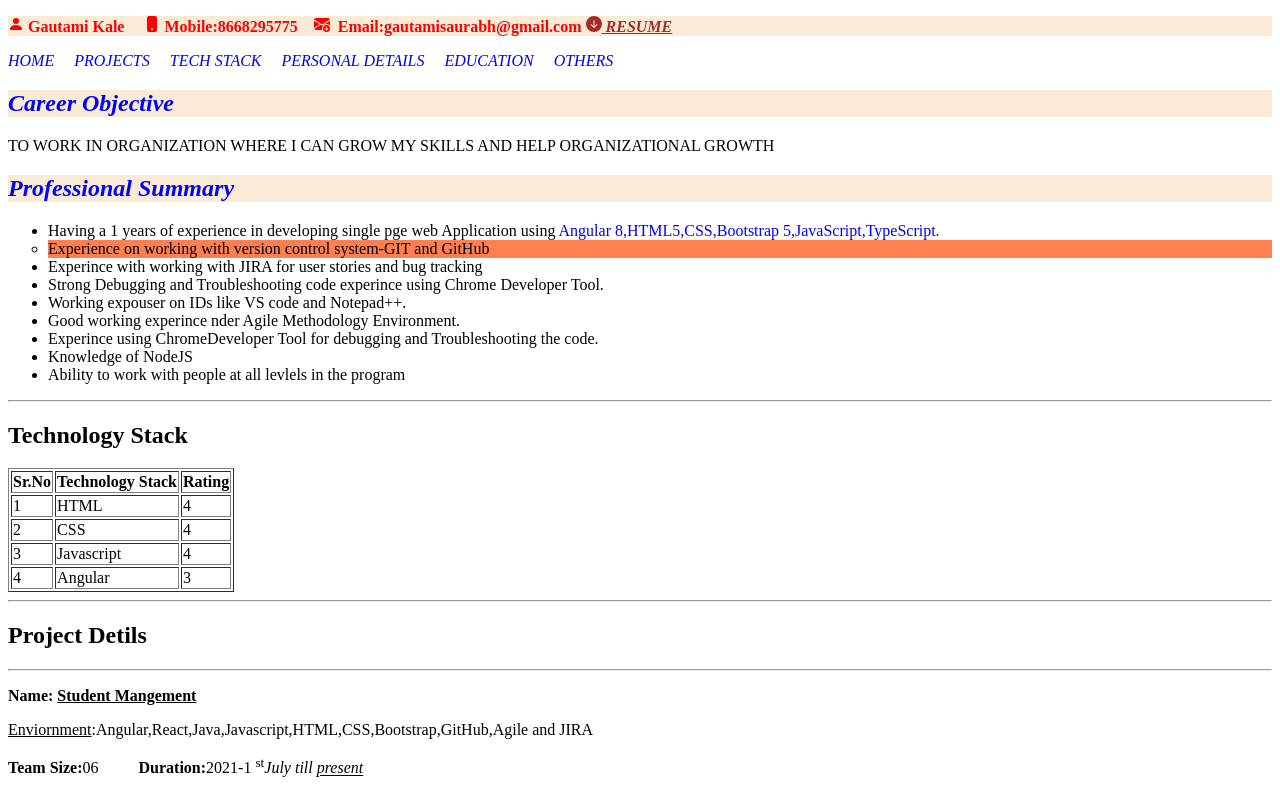
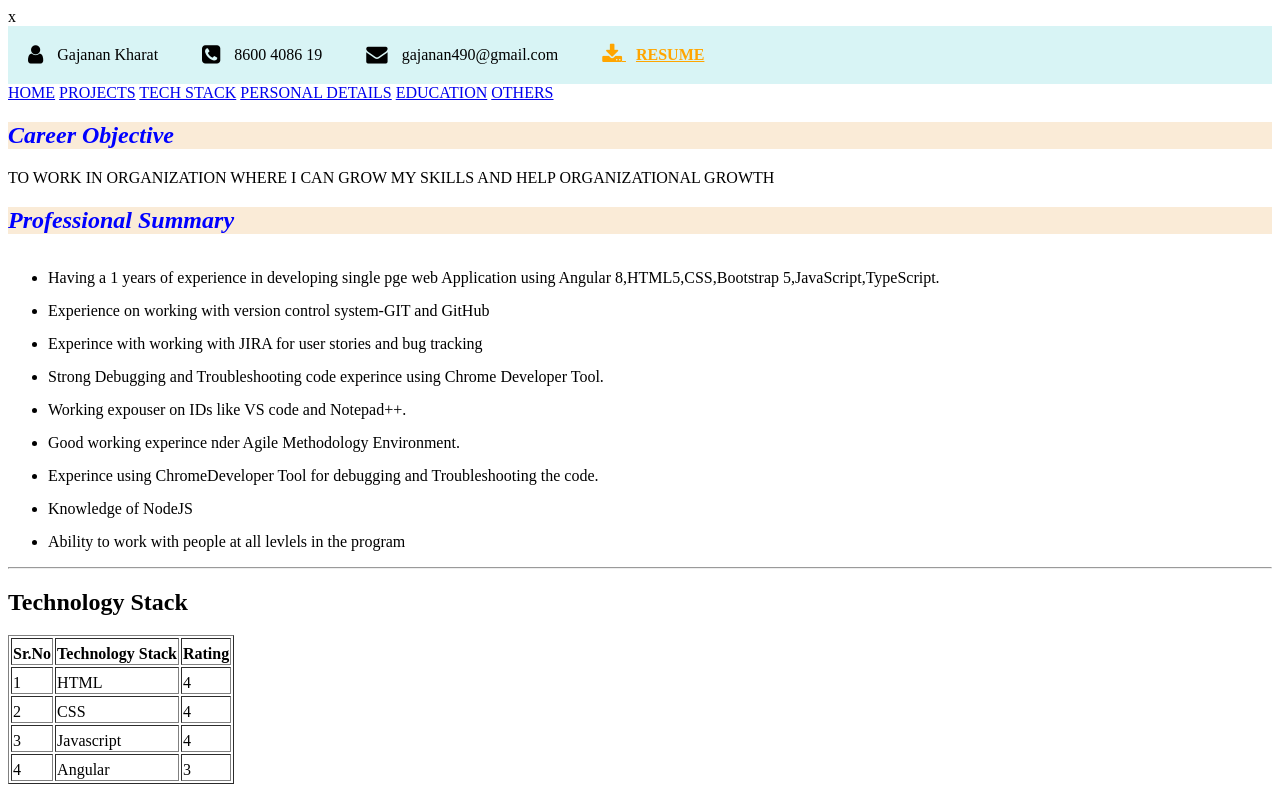
Before and after one commit to GautamiKale/my-profile, a plain HTML site: page index.html in a window 1280 px wide. Shown: the top 790 px of the page. Drawn offline with Linux system fonts and the light colour scheme.

Commit message:
add padding property
add pdding property

```diff
--- a/index.html
+++ b/index.html
@@ -4,61 +4,64 @@
     <meta charset="UTF-8" />
     <meta name="viewport" content="width=device-width, initial-scale=1.0" />
     <title>Document</title>
-    <style>
-    #resume{
-      color: brown;
-      font-style: italic;
+    <!-- CDN Link -->
+    <link rel="stylesheet" href="https://cdnjs.cloudflare.com/ajax/libs/font-awesome/4.7.0/css/font-awesome.min.css">
 
-    }
-    .b{
-      color:blue;
-      font-style: italic;
-      text-decoration-line: none;
-    }
-    .a{
-      color:red;
-      font-weight:bold ;
-    }
-    #c{
-      background-color: antiquewhite;
-    }
-    #textclr{
-      color: blue;
-    }
-    .liststyle{
-      list-style-type:circle;
-    background-color: coral;
+     <style>
+      header{
+        padding: 20px;
+        background-color: rgb(216, 244, 245);
+      }
+      #resume{
+        color: orange;
+        font-weight: bolder;
+      }
+      .heading{
+        color: cadetblue;
+        font-style: italic;
+      }
+      .header-info{
+        margin-right: 40px;
+        margin-left: 10px;
+      }
+      #resume-text{
+        margin-left: 10px;
+      }
+      .footer-info{
+        margin-right:10px;
+        margin-left: 5px;
+      }
+      li{
+        padding-top: 15px;
+      }
+      td{
+        padding-top: 6px;
+      }
+      th{
+        padding-top: 6px;
+      }
 
-    }
-  </style>
+    </style>
   </head>
   <body>
     <!-- Header Section -->
-    <header id="c">
-        <p class="a"><svg xmlns="http://www.w3.org/2000/svg" width="16" height="16" fill="currentColor" class="bi bi-person-fill" viewBox="0 0 16 16">
-            <path d="M3 14s-1 0-1-1 1-4 6-4 6 3 6 4-1 1-1 1zm5-6a3 3 0 1 0 0-6 3 3 0 0 0 0 6"/>
-          </svg>&nbsp;Gautami Kale &nbsp;&nbsp;&nbsp;
-          <svg xmlns="http://www.w3.org/2000/svg" width="16" height="16" fill="currentColor" class="bi bi-phone-fill" viewBox="0 0 16 16">
-            <path d="M3 2a2 2 0 0 1 2-2h6a2 2 0 0 1 2 2v12a2 2 0 0 1-2 2H5a2 2 0 0 1-2-2zm6 11a1 1 0 1 0-2 0 1 1 0 0 0 2 0"/>
-          </svg>&nbsp;Mobile:8668295775&nbsp;&nbsp;&nbsp;
-          <svg xmlns="http://www.w3.org/2000/svg" width="16" height="16" fill="currentColor" class="bi bi-envelope-arrow-down-fill" viewBox="0 0 16 16">
-            <path d="M.05 3.555A2 2 0 0 1 2 2h12a2 2 0 0 1 1.95 1.555L8 8.414zM0 4.697v7.104l5.803-3.558zm.192 8.159 6.57-4.027L8 9.586l1.239-.757.367.225A4.49 4.49 0 0 0 8 12.5c0 .526.09 1.03.256 1.5H2a2 2 0 0 1-1.808-1.144M16 4.697v4.974A4.5 4.5 0 0 0 12.5 8a4.5 4.5 0 0 0-1.965.45l-.338-.207z"/>
-            <path d="M12.5 16a3.5 3.5 0 1 0 0-7 3.5 3.5 0 0 0 0 7m.354-1.646a.5.5 0 0 1-.722-.016l-1.149-1.25a.5.5 0 1 1 .737-.676l.28.305V11a.5.5 0 0 1 1 0v1.793l.396-.397a.5.5 0 0 1 .708.708z"/>
-          </svg> &nbsp;Email:gautamisaurabh@gmail.com
-          <a href="assets/resume.pdf " id="resume">
-            <svg xmlns="http://www.w3.org/2000/svg" width="16" height="16" fill="currentColor" class="bi bi-arrow-down-circle-fill" viewBox="0 0 16 16">
-              <path d="M16 8A8 8 0 1 1 0 8a8 8 0 0 1 16 0M8.5 4.5a.5.5 0 0 0-1 0v5.793L5.354 8.146a.5.5 0 1 0-.708.708l3 3a.5.5 0 0 0 .708 0l3-3a.5.5 0 0 0-.708-.708L8.5 10.293z"/>
-            </svg>
-             RESUME</a>
-        </p>
+    x<!-- Header Section -->
+    <header>
+          <i class="fa fa-user fa-lg" aria-hidden="true"></i>
+          <span class="header-info">Gajanan Kharat </span>
+          <i class="fa fa-phone-square fa-lg" aria-hidden="true"></i>
+          <span class="header-info">8600 4086 19  </span>
+          <i class="fa fa-envelope fa-lg" aria-hidden="true"></i>
+          <span class="header-info">gajanan490@gmail.com </span>
+          <a href="assets/resume.pdf" download id="resume">  <i class="fa fa-download fa-lg" aria-hidden="true"></i> <span id="resume-text">RESUME</span>  </a>
     </header>
     <!-- Nevigation Section -->
     <nav>
-        <a href="#home" class="b">HOME</a>&nbsp;&nbsp;&nbsp;&nbsp;
-        <a href="#project" class="b">PROJECTS</a>&nbsp;&nbsp;&nbsp;&nbsp;
-        <a href="#techstack" class="b">TECH STACK</a>&nbsp;&nbsp;&nbsp;&nbsp;
-        <a href="personaldetail.html" class="b">PERSONAL DETAILS</a>&nbsp;&nbsp;&nbsp;&nbsp;
-        <a href="#education" class="b">EDUCATION</a>&nbsp;&nbsp;&nbsp;&nbsp;
+        <a href="#home" class="b"><span class="nav-info">HOME</span></a>
+        <a href="#project" class="b"><span class="nav-info">PROJECTS</span></a>
+        <a href="#techstack" class="b">TECH STACK</a>
+        <a href="personaldetail.html" class="b">PERSONAL DETAILS</a>
+        <a href="#education" class="b">EDUCATION</a>
         <a href="#other" class="b">OTHERS</a>
 
     </nav>
@@ -179,15 +182,9 @@
 
     <!-- Footer Section -->
     <footer>
-      <a href="https://www.instagram.com/"><svg xmlns="http://www.w3.org/2000/svg" width="16" height="16" fill="currentColor" class="bi bi-instagram" viewBox="0 0 16 16">
-        <path d="M8 0C5.829 0 5.556.01 4.703.048 3.85.088 3.269.222 2.76.42a3.9 3.9 0 0 0-1.417.923A3.9 3.9 0 0 0 .42 2.76C.222 3.268.087 3.85.048 4.7.01 5.555 0 5.827 0 8.001c0 2.172.01 2.444.048 3.297.04.852.174 1.433.372 1.942.205.526.478.972.923 1.417.444.445.89.719 1.416.923.51.198 1.09.333 1.942.372C5.555 15.99 5.827 16 8 16s2.444-.01 3.298-.048c.851-.04 1.434-.174 1.943-.372a3.9 3.9 0 0 0 1.416-.923c.445-.445.718-.891.923-1.417.197-.509.332-1.09.372-1.942C15.99 10.445 16 10.173 16 8s-.01-2.445-.048-3.299c-.04-.851-.175-1.433-.372-1.941a3.9 3.9 0 0 0-.923-1.417A3.9 3.9 0 0 0 13.24.42c-.51-.198-1.092-.333-1.943-.372C10.443.01 10.172 0 7.998 0zm-.717 1.442h.718c2.136 0 2.389.007 3.232.046.78.035 1.204.166 1.486.275.373.145.64.319.92.599s.453.546.598.92c.11.281.24.705.275 1.485.039.843.047 1.096.047 3.231s-.008 2.389-.047 3.232c-.035.78-.166 1.203-.275 1.485a2.5 2.5 0 0 1-.599.919c-.28.28-.546.453-.92.598-.28.11-.704.24-1.485.276-.843.038-1.096.047-3.232.047s-2.39-.009-3.233-.047c-.78-.036-1.203-.166-1.485-.276a2.5 2.5 0 0 1-.92-.598 2.5 2.5 0 0 1-.6-.92c-.109-.281-.24-.705-.275-1.485-.038-.843-.046-1.096-.046-3.233s.008-2.388.046-3.231c.036-.78.166-1.204.276-1.486.145-.373.319-.64.599-.92s.546-.453.92-.598c.282-.11.705-.24 1.485-.276.738-.034 1.024-.044 2.515-.045zm4.988 1.328a.96.96 0 1 0 0 1.92.96.96 0 0 0 0-1.92m-4.27 1.122a4.109 4.109 0 1 0 0 8.217 4.109 4.109 0 0 0 0-8.217m0 1.441a2.667 2.667 0 1 1 0 5.334 2.667 2.667 0 0 1 0-5.334"/>
-      </svg>Instagram</a> &nbsp;&nbsp;&nbsp;
-      <a href="https://www.facebook.com/"><svg xmlns="http://www.w3.org/2000/svg" width="16" height="16" fill="currentColor" class="bi bi-facebook" viewBox="0 0 16 16">
-        <path d="M16 8.049c0-4.446-3.582-8.05-8-8.05C3.58 0-.002 3.603-.002 8.05c0 4.017 2.926 7.347 6.75 7.951v-5.625h-2.03V8.05H6.75V6.275c0-2.017 1.195-3.131 3.022-3.131.876 0 1.791.157 1.791.157v1.98h-1.009c-.993 0-1.303.621-1.303 1.258v1.51h2.218l-.354 2.326H9.25V16c3.824-.604 6.75-3.934 6.75-7.951"/>
-      </svg>Facebook</a>&nbsp;&nbsp;&nbsp;
-      <a href="https://in.linkedin.com/"><svg xmlns="http://www.w3.org/2000/svg" width="16" height="16" fill="currentColor" class="bi bi-linkedin" viewBox="0 0 16 16">
-        <path d="M0 1.146C0 .513.526 0 1.175 0h13.65C15.474 0 16 .513 16 1.146v13.708c0 .633-.526 1.146-1.175 1.146H1.175C.526 16 0 15.487 0 14.854zm4.943 12.248V6.169H2.542v7.225zm-1.2-8.212c.837 0 1.358-.554 1.358-1.248-.015-.709-.52-1.248-1.342-1.248S2.4 3.226 2.4 3.934c0 .694.521 1.248 1.327 1.248zm4.908 8.212V9.359c0-.216.016-.432.08-.586.173-.431.568-.878 1.232-.878.869 0 1.216.662 1.216 1.634v3.865h2.401V9.25c0-2.22-1.184-3.252-2.764-3.252-1.274 0-1.845.7-2.165 1.193v.025h-.016l.016-.025V6.169h-2.4c.03.678 0 7.225 0 7.225z"/>
-      </svg>Linkend</a>
+      <a href="https://www.instagram.com/"><i class="fa fa-instagram" aria-hidden="true"></i><span class="footer-info">Instagram</span></a>
+      <a href="https://www.facebook.com/"><i class="fa fa-facebook" aria-hidden="true"></i><span class="footer-info">Facebook</a>
+      <a href="https://in.linkedin.com/"><i class="fa fa-linkedin" aria-hidden="true"></i><span class="footer-info">Linkend</span></a></footer>
 
     </footer>
 
```
Also changed, not shown: assets/personaldetail.html (+13 -1 lines), cssBoxModule.html (added, +31 -0 lines).
